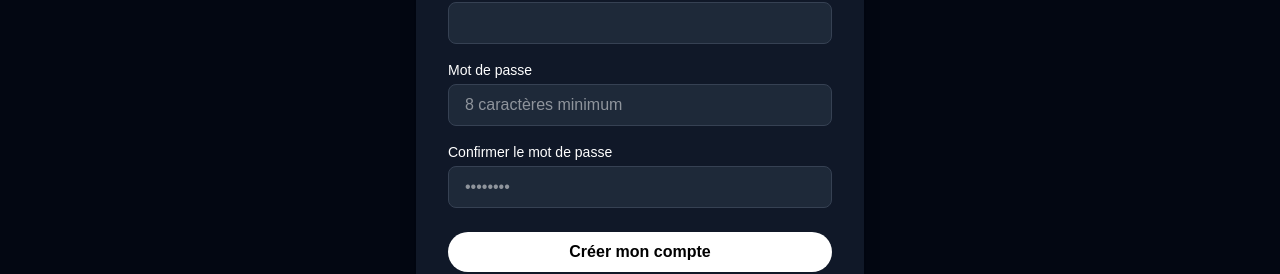
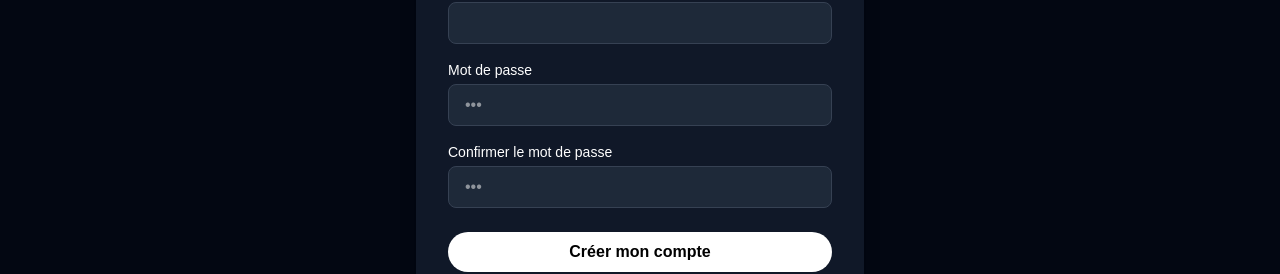
Before and after one commit to TibOwO/MMA, a Next.js app: page /subscribe in a window 1280 px wide. Shown: the part 420-694 px from the top of the page. Built offline with nearby package versions, Linux system fonts and the light colour scheme.

Commit message:
fix: update password field minimum length and placeholder text in SubscribePage

```diff
--- a/app/subscribe/page.tsx
+++ b/app/subscribe/page.tsx
@@ -125,11 +125,11 @@ export default function SubscribePage() {
               name="password"
               type="password"
               required
-              minLength={8}
+              minLength={3}
               value={form.password}
               onChange={handleChange}
               className="w-full bg-gray-800 border border-gray-700 rounded-lg px-4 py-2 text-white focus:outline-none focus:ring-2 focus:ring-white"
-              placeholder="8 caractères minimum"
+              placeholder="•••"
             />
           </div>
 
@@ -142,10 +142,11 @@ export default function SubscribePage() {
               name="confirm"
               type="password"
               required
+              minLength={3}
               value={form.confirm}
               onChange={handleChange}
               className="w-full bg-gray-800 border border-gray-700 rounded-lg px-4 py-2 text-white focus:outline-none focus:ring-2 focus:ring-white"
-              placeholder="••••••••"
+              placeholder="•••"
             />
           </div>
 
```
